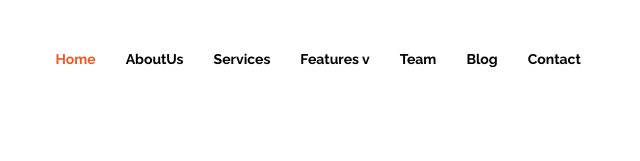
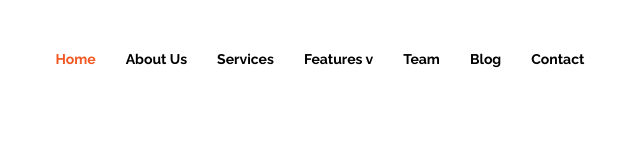
Before and after one commit to Avexei2022/2024_01_15_HTML_HW, a plain HTML site: page index.html in a window 1280 px wide. Shown: the top 161 px of the page, 640-1280 px from the left. Drawn offline with Linux system fonts and the light colour scheme.

Commit message:
добавлен пробел в About Us

```diff
--- a/index.html
+++ b/index.html
@@ -20,7 +20,7 @@
         </div>
         <nav>
           <a class="nav__link" href="#">Home</a>
-          <a class="nav__link" href="#">AboutUs</a>
+          <a class="nav__link" href="#">About Us</a>
           <a class="nav__link" href="#">Services</a>
           <a class="nav__link" href="#">Features v</a>
           <a class="nav__link" href="#">Team</a>
```
